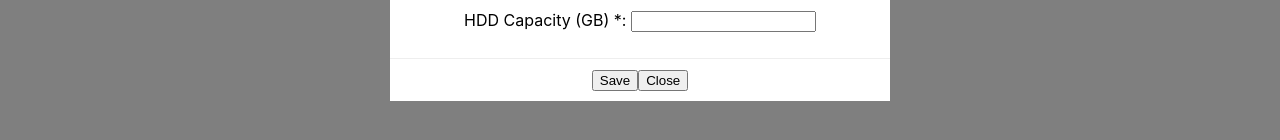
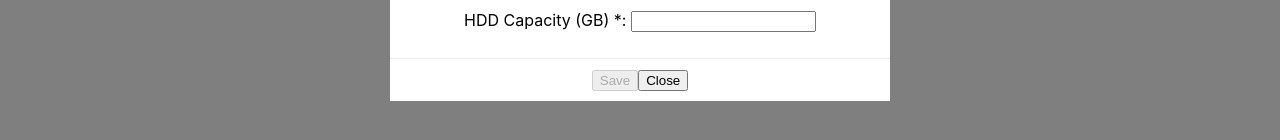
Before and after one commit to adrmenam/devices-clientapp, a React (Create React App) app: page / in a window 1280 px wide. Both pictures are taken after a click on the button "Add Device". Shown: the part 416-556 px from the top of the page. Built offline with nearby package versions, Linux system fonts and the light colour scheme; no server answers.

Commit message:
Validate fields on device creation, refactor names

```diff
--- a/src/components/DeviceModal.tsx
+++ b/src/components/DeviceModal.tsx
@@ -1,4 +1,4 @@
-import React from "react";
+import React, {useState} from "react";
 import {Modal} from "./Modal/Modal";
 import {ModalMethod} from "../constants/ModalMethod";
 import {Device} from "../api/model/Device";
@@ -10,7 +10,7 @@ interface IDeviceModalProps {
     selectedDevice?: Device;
     setSelectedDevice: React.Dispatch<React.SetStateAction<Device | undefined>>;
     showModal: boolean;
-    onClose: () => void;
+    closeModal: () => void;
 }
 
 export const DeviceModal: React.FC<IDeviceModalProps> = ({
@@ -18,15 +18,34 @@ export const DeviceModal: React.FC<IDeviceModalProps> = ({
     selectedDevice,
     setSelectedDevice,
     showModal=false,
-    onClose
+    closeModal
 }) => {
 
+    const [isSystemNameValid, setIsSystemNameValid] = useState<boolean>(false);
+    const [isHddCapacityValid, setIsHddCapacityValid] = useState<boolean>(false);
+
     const handleSystemNameChange = (event: React.ChangeEvent<HTMLInputElement>) => {
+        setIsSystemNameValid(isValidInput(event.target.value));
         setSelectedDevice({...selectedDevice, system_name: event.target.value})
     }
 
     const handleHddCapacityChange = (event: React.ChangeEvent<HTMLInputElement>) => {
+        setIsHddCapacityValid(isValidInput(event.target.value));
         setSelectedDevice({...selectedDevice, hdd_capacity: event.target.value})
+    }
+
+    const isValidInput = (input: string | number) => {
+        return (input !== '' && input != null)
+    }
+
+    const closeAction = () => {
+        resetFieldsValidation();
+        closeModal();
+    }
+
+    const resetFieldsValidation = () => {
+        setIsHddCapacityValid(false);
+        setIsSystemNameValid(false);
     }
 
     const handleDeviceTypeChange = (event:  React.ChangeEvent<HTMLSelectElement>) => {
@@ -70,13 +89,13 @@ export const DeviceModal: React.FC<IDeviceModalProps> = ({
                     saveDevice(selectedDevice)
                         .catch(()=>alert("Device save failed"))
                         .then(() => setSelectedDevice(new Device()))
-                        .then(onClose);
+                        .then(closeModal);
                     break;
                 case ModalMethod.EDIT:
                     updateDevice(selectedDevice)
                         .catch(()=>alert("Device save failed"))
                         .then(() => setSelectedDevice(new Device()))
-                        .then(onClose)
+                        .then(closeModal)
                     break;
                 default:
                     break;
@@ -86,18 +105,22 @@ export const DeviceModal: React.FC<IDeviceModalProps> = ({
 
     const modalFooter = (
         <>
-            <button className="button" onClick={handleSaveDevice}>Save</button>
+            <button
+                className="button"
+                onClick={handleSaveDevice}
+                disabled={modalMethod !== ModalMethod.EDIT && (!isSystemNameValid || !isHddCapacityValid)}>
+                Save
+            </button>
         </>
     )
 
     return (
-
         <Modal
             title={`${modalMethod.toString()} DEVICE`}
             children={modalChildren}
             footer={modalFooter}
             show={showModal}
-            onClose={onClose}
+            closeAction={closeAction}
         />
     )
 }
--- a/src/components/DevicesPage.tsx
+++ b/src/components/DevicesPage.tsx
@@ -8,7 +8,7 @@ import {DeviceModal} from "./DeviceModal";
 export const DevicesPage: React.FC = () => {
     const [devices, setDevices] = useState<Device[]>([]);
     const [selectedType, setSelectedType] = useState<string>(FILTERS.TYPE_OPTIONS[0].value);
-    const [selectedSort, setSelectedSort] = useState<string>();
+    const [selectedSort, setSelectedSort] = useState<string>(FILTERS.SORT_OPTIONS[0].value);
     const [selectedDevice, setSelectedDevice] = useState<Device>();
     const [showModal, setShowModal] = useState<boolean>(false);
     const [modalMethod, setModalMethod] = useState<ModalMethod>(ModalMethod.ADD);
@@ -116,7 +116,7 @@ export const DevicesPage: React.FC = () => {
                 modalMethod={modalMethod}
                 selectedDevice={selectedDevice}
                 setSelectedDevice={setSelectedDevice}
-                onClose={closeModal}
+                closeModal={closeModal}
             />
         </>
     );
--- a/src/components/Modal/Modal.tsx
+++ b/src/components/Modal/Modal.tsx
@@ -6,7 +6,7 @@ interface IModalProps {
     children: ReactNode
     footer: ReactNode
     show: boolean,
-    onClose: () => void
+    closeAction: () => void
 }
 
 
@@ -15,13 +15,13 @@ export const Modal: React.FC<IModalProps> = ({
     children,
     footer,
     show,
-    onClose
+    closeAction
 }) => {
     if(!show){
         return null;
     }
     return (
-        <div className="modal" onClick={onClose}>
+        <div className="modal" onClick={closeAction}>
             <div className="modal-content" onClick={e => e.stopPropagation()}>
                 <div className="modal-header">
                     <h4 className="modal-title">{title}</h4>
@@ -31,7 +31,7 @@ export const Modal: React.FC<IModalProps> = ({
                 </div>
                 <div className="modal-footer">
                     {footer}
-                    <button className="button" onClick={onClose}>Close</button>
+                    <button className="button" onClick={closeAction}>Close</button>
                 </div>
             </div>
         </div>
```
